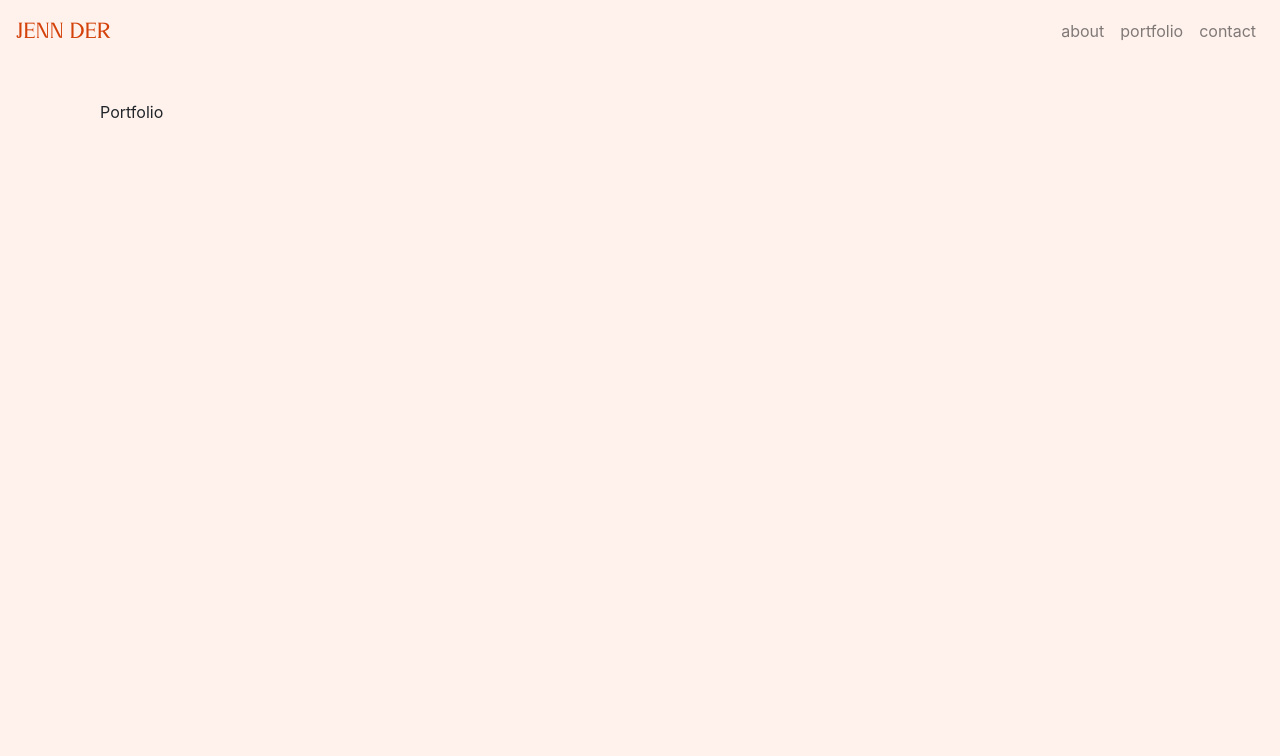
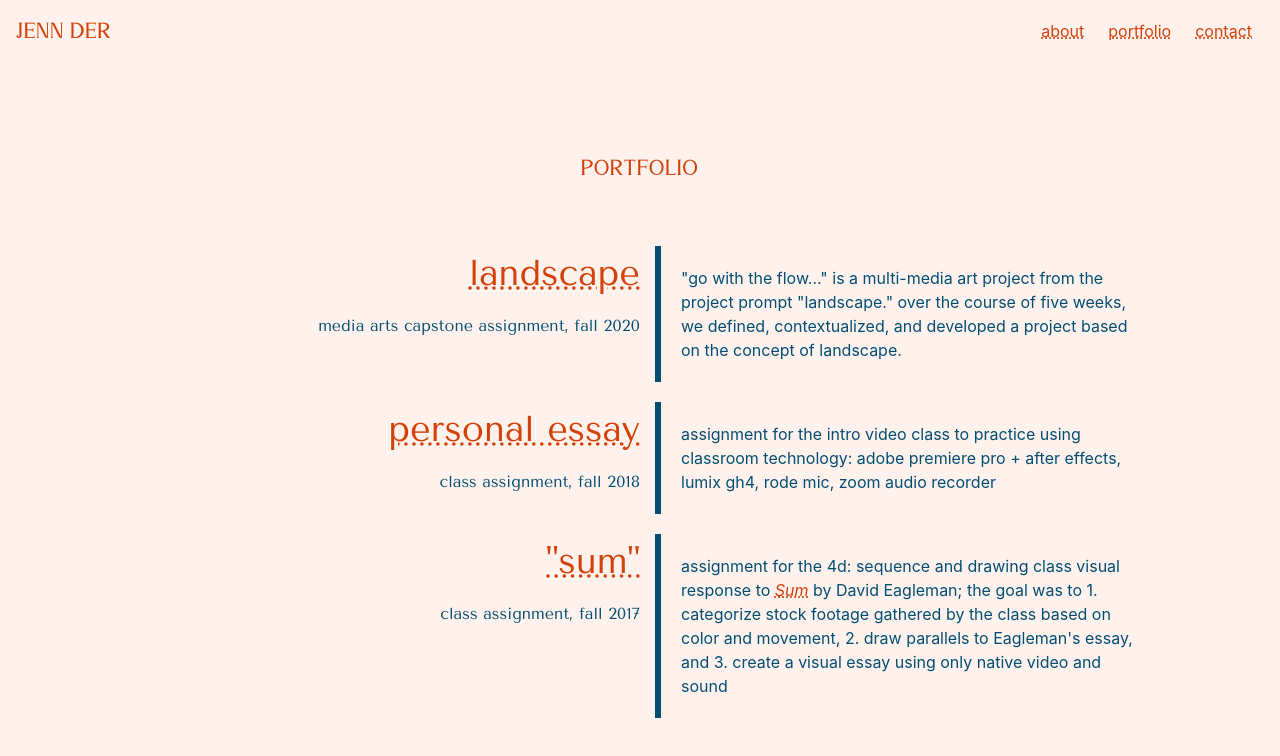
Before and after one commit to jennder/jennder.github.io, a React (Create React App) app: page /portfolio in a window 1280 px wide. Shown: the top 756 px of the page. Built offline with nearby package versions, Linux system fonts and the light colour scheme.

Commit message:
move projects to portfolio

```diff
--- a/package.json
+++ b/package.json
@@ -15,7 +15,8 @@
     "react-icons": "^3.10.0",
     "react-pdf": "^4.1.0",
     "react-router-dom": "^5.2.0",
-    "react-scripts": "3.4.1"
+    "react-scripts": "3.4.1",
+    "styled-components": "^5.2.0"
   },
   "scripts": {
     "start": "react-scripts start",
--- a/src/components/Navigation.js
+++ b/src/components/Navigation.js
@@ -1,6 +1,8 @@
 import React from 'react';
+import { Nav, Navbar } from 'react-bootstrap';
+import { Link } from 'react-router-dom';
+import '../styles/HomePage.css';
 
-import { Nav, Navbar } from 'react-bootstrap';
 
 class Navigation extends React.Component {
     render() {
@@ -9,13 +11,13 @@ class Navigation extends React.Component {
                 <Navbar.Brand href="/"><span className="nav-title">Jenn Der</span></Navbar.Brand>
                 <Nav className="ml-auto">
                     <Nav.Item>
-                        <Nav.Link href="/about"> about </Nav.Link>
+                        <Link to="/about" className="inline-link nav-spacer">about</Link>
                     </Nav.Item>
                     <Nav.Item>
-                        <Nav.Link href="/portfolio">portfolio</Nav.Link>
+                        <Link to="/portfolio" className="inline-link nav-spacer">portfolio</Link>
                     </Nav.Item>
                     <Nav.Item>
-                        <Nav.Link href="/contact">contact</Nav.Link>
+                        <Link to="/contact" className="inline-link nav-spacer">contact</Link>
                     </Nav.Item>
                 </Nav>
             </Navbar>
--- /dev/null
+++ b/src/components/PortfolioTable.js
@@ -0,0 +1,43 @@
+import React from 'react';
+
+import Project from './Project'
+import { Container } from 'react-bootstrap';
+
+
+class PortfolioTable extends React.Component {
+    projects = [
+        {
+            titleUrl: 'https://jennder.github.io/landscape/',
+            title: 'landscape',
+            subtitle: 'media arts capstone assignment, fall 2020',
+            description: '"go with the flow..." is a multi-media art project from the project prompt "landscape." over the course of five weeks, we defined, contextualized, and developed a project based on the concept of landscape. '
+        },
+        {
+            titleUrl: 'https://drive.google.com/file/d/1v-tDOliZIrg5Mp9VyxlQUjibyKZdso9g/view?usp=sharing',
+            title: 'personal essay',
+            subtitle: 'class assignment, fall 2018',
+            description: 'assignment for the intro video class to practice using classroom technology: adobe premiere pro + after effects, lumix gh4, rode mic, zoom audio recorder'
+        },
+        {
+            titleUrl: 'https://drive.google.com/file/d/1HCNLcTR1nmCwlBBRWMrp5yAEZbZyaBh4/view?usp=sharing',
+            title: '"sum"',
+            subtitle: 'class assignment, fall 2017',
+            description: ['assignment for the 4d: sequence and  drawing class visual response to ',
+                <a className="inline-link" href="https://www.nytimes.com/2009/06/14/books/excerpt-sum.html"><i>Sum</i></a>,
+                ' by David Eagleman; the goal was to 1. categorize stock footage gathered by the class based on color and movement, 2. draw parallels to Eagleman\'s essay, and 3. create a visual essay using only native video and sound']
+        }
+    ]
+    render() {
+        return (
+            <Container>
+                {this.projects.map(item => (
+                    <div className="project" key={item.titleUrl}>
+                        <Project titleUrl={item.titleUrl} title={item.title} subtitle={item.subtitle} description={item.description} />
+                    </div>
+                ))}
+            </Container>
+        );
+    }
+}
+
+export default PortfolioTable;
--- a/src/components/ProjectTable.js
+++ b/src/components/ProjectTable.js
@@ -30,20 +30,6 @@ class ProjectTable extends React.Component {
                 <a className="inline-link" href="https://www.wayfair.com/">Wayfair</a>, ' Brand Challenge Winner; Fan Favorite']
         },
         {
-            titleUrl: 'https://drive.google.com/file/d/1v-tDOliZIrg5Mp9VyxlQUjibyKZdso9g/view?usp=sharing',
-            title: 'personal essay',
-            subtitle: 'class assignment, fall 2018',
-            description: 'assignment for the intro video class to practice using classroom technology: adobe premiere pro + after effects, lumix gh4, rode mic, zoom audio recorder'
-        },
-        {
-            titleUrl: 'https://drive.google.com/file/d/1HCNLcTR1nmCwlBBRWMrp5yAEZbZyaBh4/view?usp=sharing',
-            title: '"sum"',
-            subtitle: 'class assignment, fall 2017',
-            description: ['assignment for the 4d: sequence and  drawing class visual response to ',
-                <a className="inline-link" href="https://www.nytimes.com/2009/06/14/books/excerpt-sum.html"><i>Sum</i></a>,
-                ' by David Eagleman; the goal was to 1. categorize stock footage gathered by the class based on color and movement, 2. draw parallels to Eagleman\'s essay, and 3. create a visual essay using only native video and sound']
-        },
-        {
             titleUrl: 'https://devpost.com/software/motion-sculpting',
             title: 'motion sculpting',
             subtitle: 'mit hacking arts, fall 2017',
--- a/src/index.css
+++ b/src/index.css
@@ -41,3 +41,7 @@ code {
   text-decoration: underline dotted !important;
   color: var(--highlight-coral) !important;
 }
+
+.nav-spacer {
+  padding: 0 12px;
+}
--- a/src/pages/NotFound.js
+++ b/src/pages/NotFound.js
@@ -8,7 +8,6 @@ class NotFound extends React.Component{
             <Container className="page" fluid>
                 <Row className="intro">
                     <Col className="center">
-                        🙈<br />
                         uh oh! there's nothing here
                         <p><Link className="inline-link" to="/">return to home</Link>  →</p>
                     </Col>
--- a/src/pages/Portfolio.js
+++ b/src/pages/Portfolio.js
@@ -1,16 +1,15 @@
 import React from 'react';
 
 import { Col, Container, Row } from 'react-bootstrap';
+import SectionTitle from '../components/SectionTitle';
+import PortfolioTable from '../components/PortfolioTable';
 
 class Portfolio extends React.Component {
     render() {
         return (
             <Container className="page" fluid>
-                <Row>
-                    <Col>
-                    Portfolio
-                    </Col>
-                </Row>
+                <SectionTitle title="portfolio" />
+                <PortfolioTable />
             </Container>
 
 
```
Also changed, not shown: 1 other file (tests, documents, lock files or other folders).
